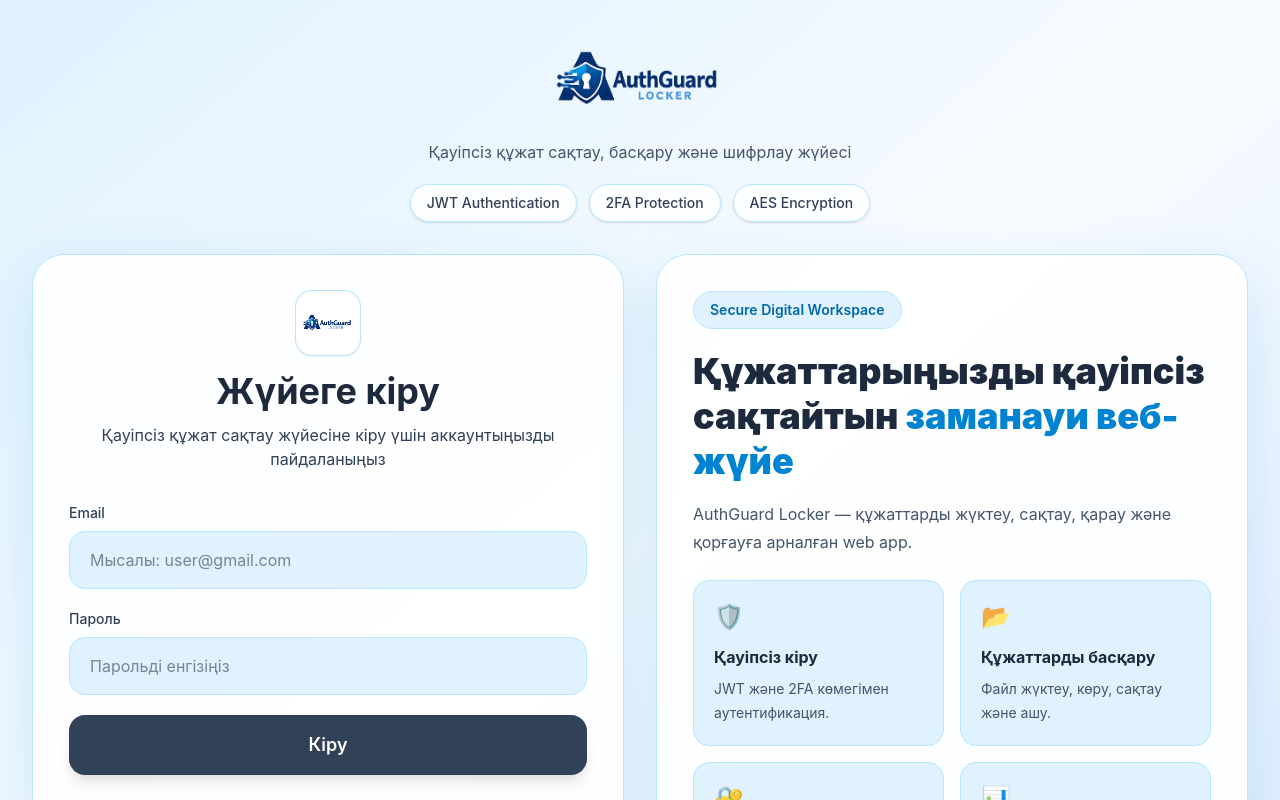
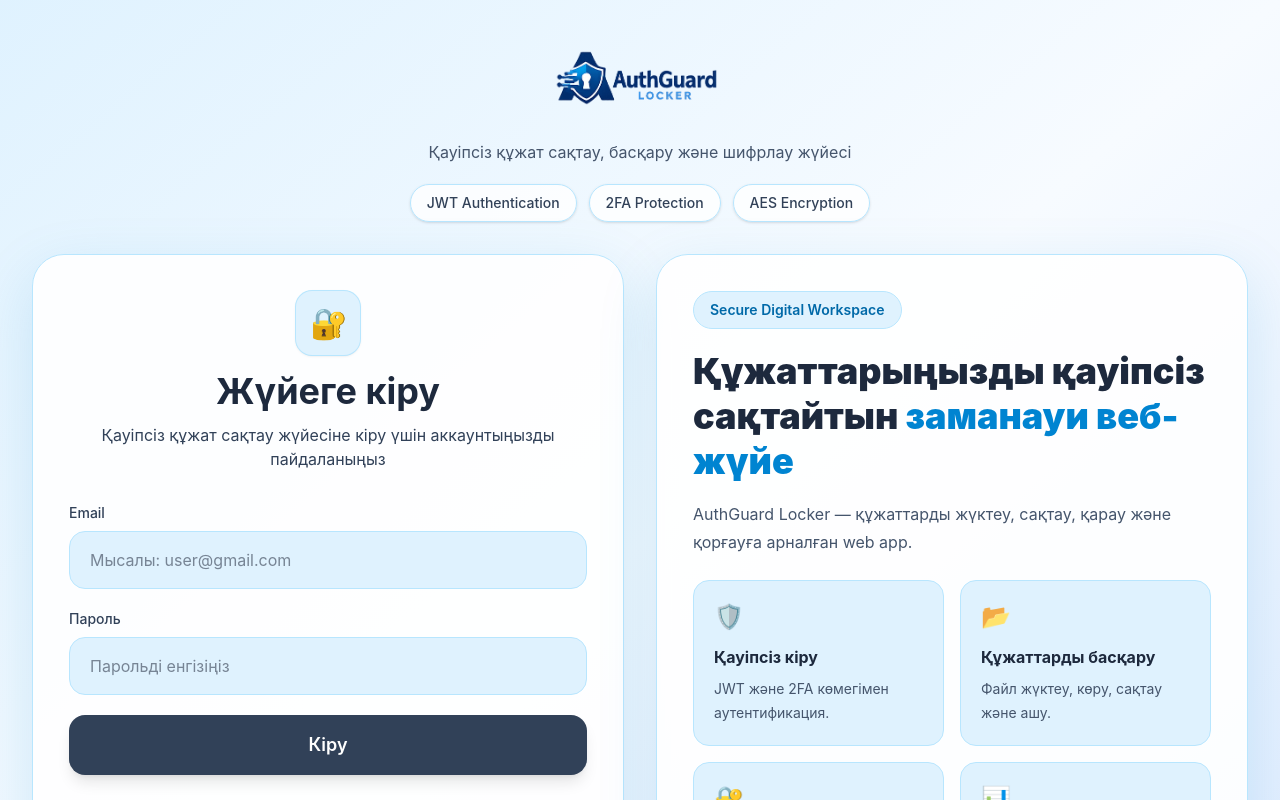
Before and after one commit to zhanagul21/secure-web-app, a React app in the folder frontend/: page / in a window 1280 px wide. Shown: the top 800 px of the page. Built offline with nearby package versions, Linux system fonts and the light colour scheme; the HTML template or start-up script is replaced by a standard one.

Commit message:
Full site UI update

```diff
--- a/frontend/src/pages/Login.jsx
+++ b/frontend/src/pages/Login.jsx
@@ -78,12 +78,8 @@ function Login({ setLoggedIn }) {
           <div className="w-full">
             <div className="overflow-hidden rounded-[32px] border border-sky-200 bg-white/90 p-7 shadow-[0_20px_60px_rgba(2,132,199,0.15)] sm:p-9">
               <div className="mb-8 text-center">
-               <div className="mx-auto mb-4 flex h-16 w-16 items-center justify-center rounded-2xl bg-white shadow-sm ring-1 ring-sky-200">
-  <img
-    src={logo}
-    alt="AuthGuard Locker"
-    className="h-10 w-auto object-contain"
-  />
+<div className="mx-auto mb-4 flex h-16 w-16 items-center justify-center rounded-2xl bg-sky-100 text-3xl shadow-sm ring-1 ring-sky-200">
+  🔐
 </div>
 
                 <h2 className="text-3xl font-bold text-slate-800 md:text-4xl">
```
